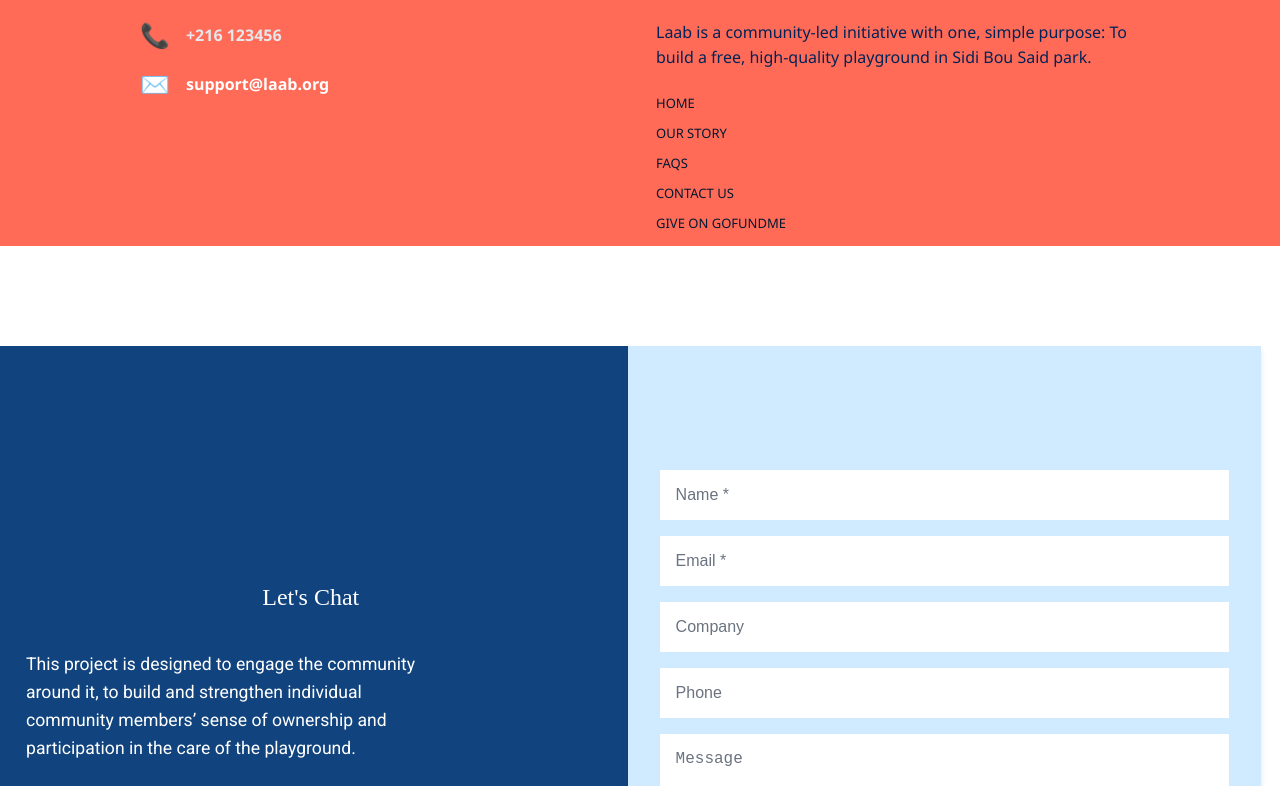
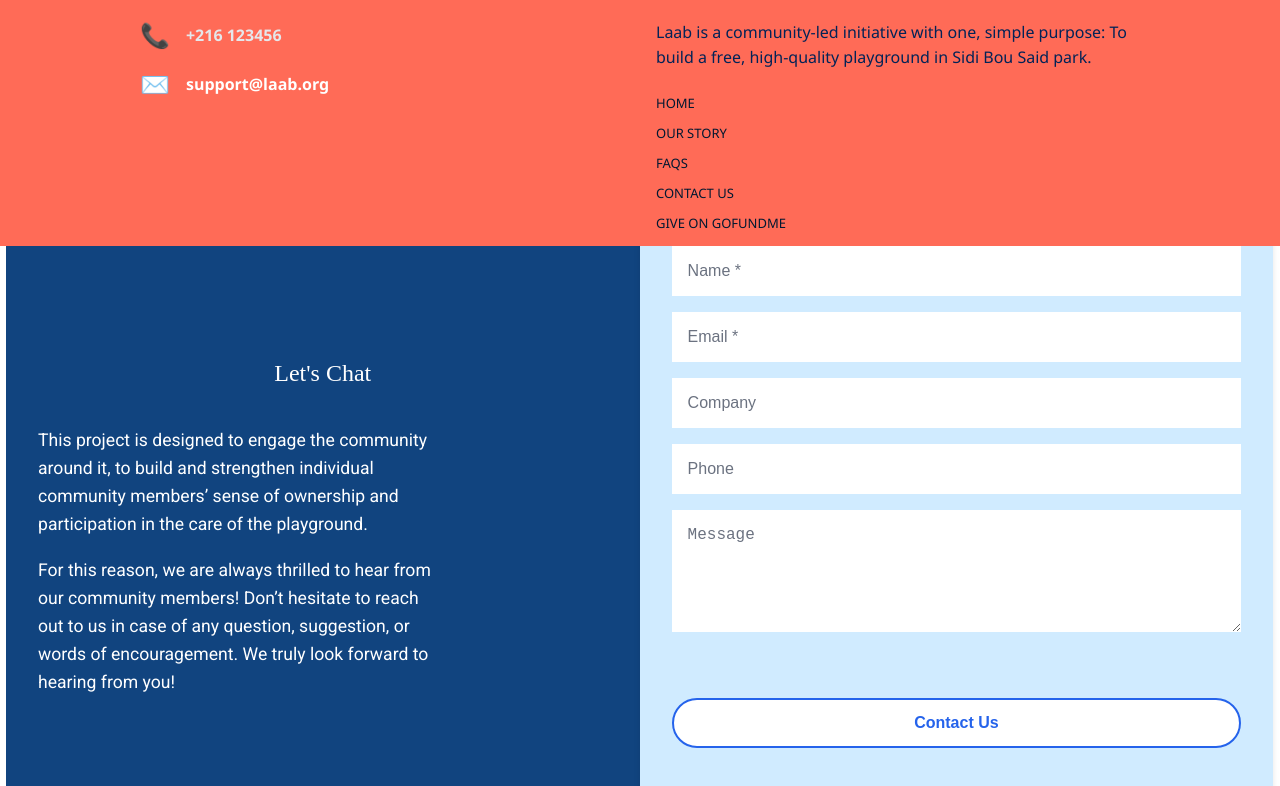
Before and after one commit to jitterygiraffe/laab, a React (Create React App) app in the folder laab/: page / in a window 1280 px wide. Shown: the part 6054-6840 px from the top of the page. Built offline with nearby package versions, Linux system fonts and the light colour scheme; a web font is replaced by a local one.

Commit message:
finished all assets and content of homepage

```diff
--- a/laab/src/contact.css
+++ b/laab/src/contact.css
@@ -6,8 +6,8 @@
   background-color: #cad1df;
   position: relative;
   min-height: 100vh;
-  margin-top: 34rem;
-  left: -70px;
+  margin-top: 20rem;
+  left: -58px;
 }
 
 .contact-left {
--- a/laab/src/features.css
+++ b/laab/src/features.css
@@ -12,14 +12,26 @@
 
 .laabTeaser {
   position: absolute;
-  top: 2500px;
+  top: 2450px;
   left: 50%;
   transform: translateX(-50%);
   width: 100%;
   max-width: 1200px;
   display: flex;
   justify-content: center;
+  height: 100%;
+  border: none;
+  display: block;
 }
+
+.video-wrapper {
+  position: relative;
+  width: 100%;
+  max-width: 800px;
+  aspect-ratio: 16 / 9;
+  margin: 2rem auto;
+}
+
 
 .features-title{
 
```
Also changed, not shown: 2 other files (tests, documents, lock files or other folders).
